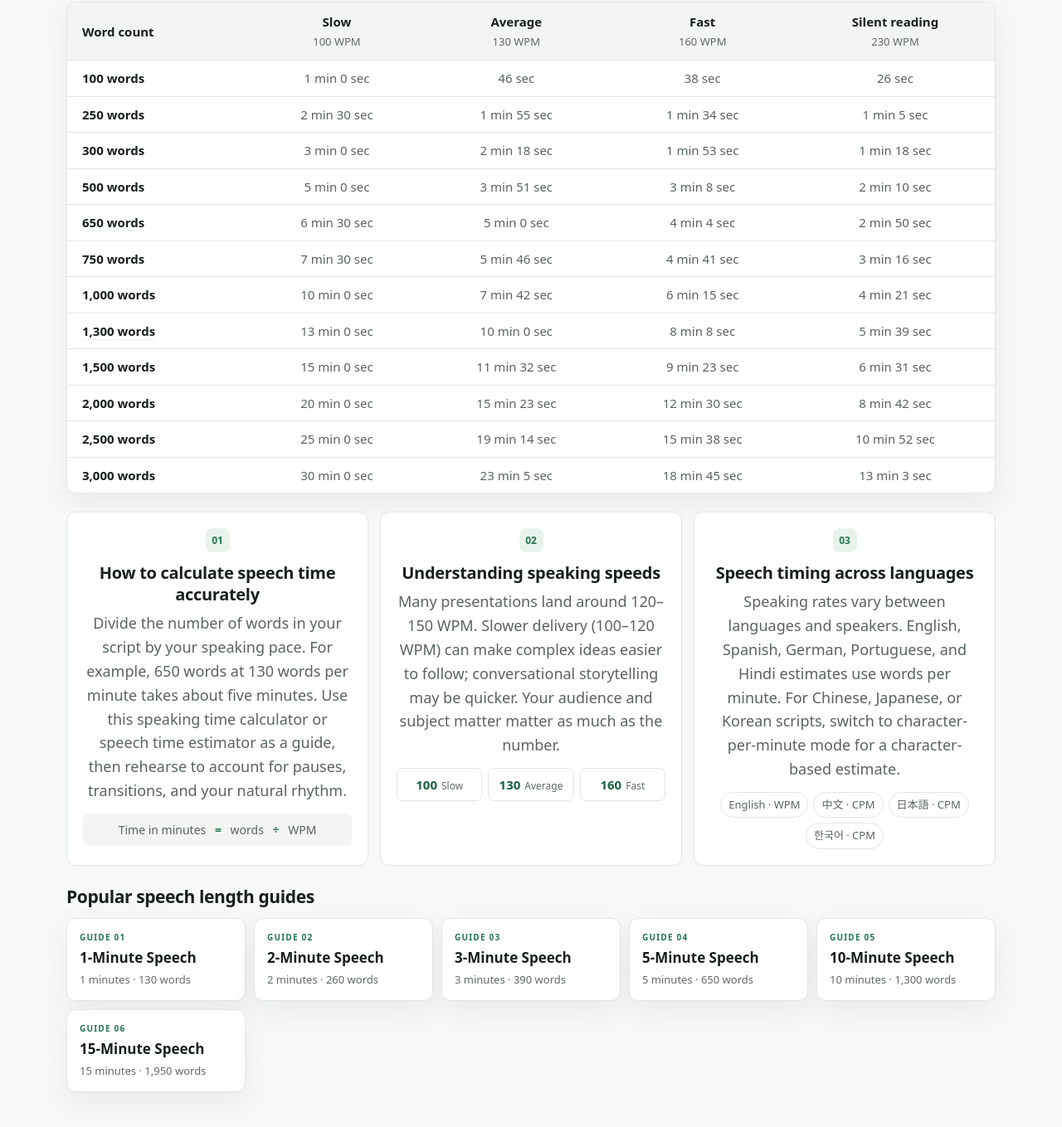
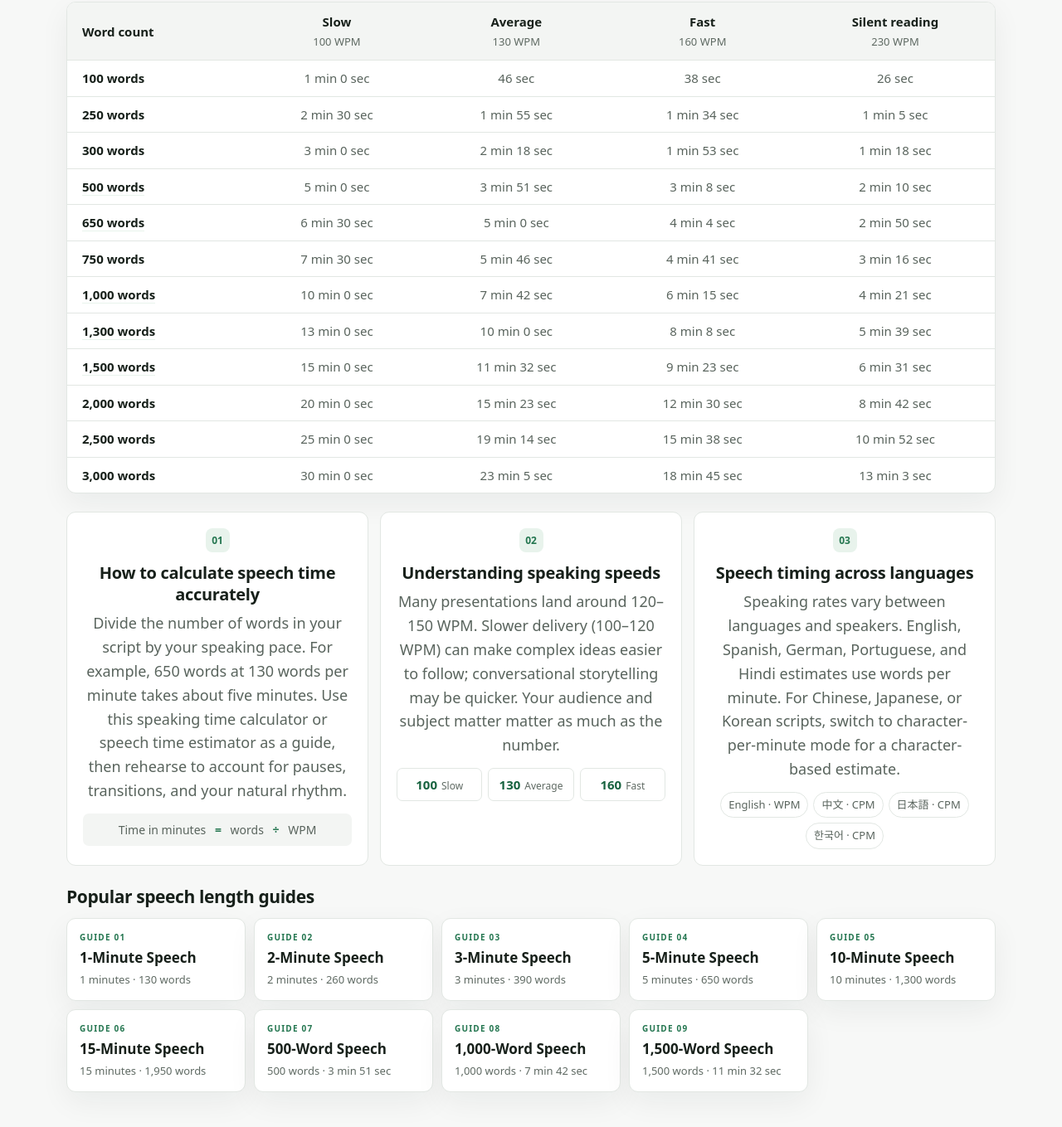
Before and after one commit to 22066ayushkumar-jpg/Speech-time-calculator, a website: page index.html in a window 1280 px wide. Shown: the part 2255-3614 px from the top of the page at 83% size. Drawn offline with Linux system fonts and the light colour scheme.

Commit message:
Link Words silo from homepage: add 500/1000/1500-word guide cards + link words-to-time table rows

```diff
--- a/index.html
+++ b/index.html
@@ -264,12 +264,12 @@
 <tr><td>100 words</td><td>1 min 0 sec</td><td>46 sec</td><td>38 sec</td><td>26 sec</td></tr>
 <tr><td>250 words</td><td>2 min 30 sec</td><td>1 min 55 sec</td><td>1 min 34 sec</td><td>1 min 5 sec</td></tr>
 <tr><td>300 words</td><td>3 min 0 sec</td><td>2 min 18 sec</td><td>1 min 53 sec</td><td>1 min 18 sec</td></tr>
-<tr><td>500 words</td><td>5 min 0 sec</td><td>3 min 51 sec</td><td>3 min 8 sec</td><td>2 min 10 sec</td></tr>
+<tr><td><a class="stc-table-guide" href="/words/500-words/">500 words</a></td><td>5 min 0 sec</td><td>3 min 51 sec</td><td>3 min 8 sec</td><td>2 min 10 sec</td></tr>
 <tr><td><a class="stc-table-guide" href="/minutes/5-minute-speech/">650 words</a></td><td>6 min 30 sec</td><td>5 min 0 sec</td><td>4 min 4 sec</td><td>2 min 50 sec</td></tr>
 <tr><td>750 words</td><td>7 min 30 sec</td><td>5 min 46 sec</td><td>4 min 41 sec</td><td>3 min 16 sec</td></tr>
-<tr><td>1,000 words</td><td>10 min 0 sec</td><td>7 min 42 sec</td><td>6 min 15 sec</td><td>4 min 21 sec</td></tr>
+<tr><td><a class="stc-table-guide" href="/words/1000-words/">1,000 words</a></td><td>10 min 0 sec</td><td>7 min 42 sec</td><td>6 min 15 sec</td><td>4 min 21 sec</td></tr>
 <tr><td><a class="stc-table-guide" href="/minutes/10-minute-speech/">1,300 words</a></td><td>13 min 0 sec</td><td>10 min 0 sec</td><td>8 min 8 sec</td><td>5 min 39 sec</td></tr>
-<tr><td>1,500 words</td><td>15 min 0 sec</td><td>11 min 32 sec</td><td>9 min 23 sec</td><td>6 min 31 sec</td></tr>
+<tr><td><a class="stc-table-guide" href="/words/1500-words/">1,500 words</a></td><td>15 min 0 sec</td><td>11 min 32 sec</td><td>9 min 23 sec</td><td>6 min 31 sec</td></tr>
 <tr><td>2,000 words</td><td>20 min 0 sec</td><td>15 min 23 sec</td><td>12 min 30 sec</td><td>8 min 42 sec</td></tr>
 <tr><td>2,500 words</td><td>25 min 0 sec</td><td>19 min 14 sec</td><td>15 min 38 sec</td><td>10 min 52 sec</td></tr>
 <tr><td>3,000 words</td><td>30 min 0 sec</td><td>23 min 5 sec</td><td>18 min 45 sec</td><td>13 min 3 sec</td></tr>
@@ -288,6 +288,9 @@
         <a class="stc-guide-card" href="/minutes/5-minute-speech/"><span class="stc-guide-kicker">GUIDE 04</span><strong>5-Minute Speech</strong><span class="stc-guide-meta">5 minutes · 650 words</span></a>
         <a class="stc-guide-card" href="/minutes/10-minute-speech/"><span class="stc-guide-kicker">GUIDE 05</span><strong>10-Minute Speech</strong><span class="stc-guide-meta">10 minutes · 1,300 words</span></a>
         <a class="stc-guide-card" href="/minutes/15-minute-speech/"><span class="stc-guide-kicker">GUIDE 06</span><strong>15-Minute Speech</strong><span class="stc-guide-meta">15 minutes · 1,950 words</span></a>
+        <a class="stc-guide-card" href="/words/500-words/"><span class="stc-guide-kicker">GUIDE 07</span><strong>500-Word Speech</strong><span class="stc-guide-meta">500 words · 3 min 51 sec</span></a>
+        <a class="stc-guide-card" href="/words/1000-words/"><span class="stc-guide-kicker">GUIDE 08</span><strong>1,000-Word Speech</strong><span class="stc-guide-meta">1,000 words · 7 min 42 sec</span></a>
+        <a class="stc-guide-card" href="/words/1500-words/"><span class="stc-guide-kicker">GUIDE 09</span><strong>1,500-Word Speech</strong><span class="stc-guide-meta">1,500 words · 11 min 32 sec</span></a>
       </div>
       <!-- END:popular-speech-guides -->
       <section class="stc-faq" aria-labelledby="faq-heading"><div class="stc-section-kicker">GOOD TO KNOW</div><h2 id="faq-heading">Frequently asked questions</h2>
```
